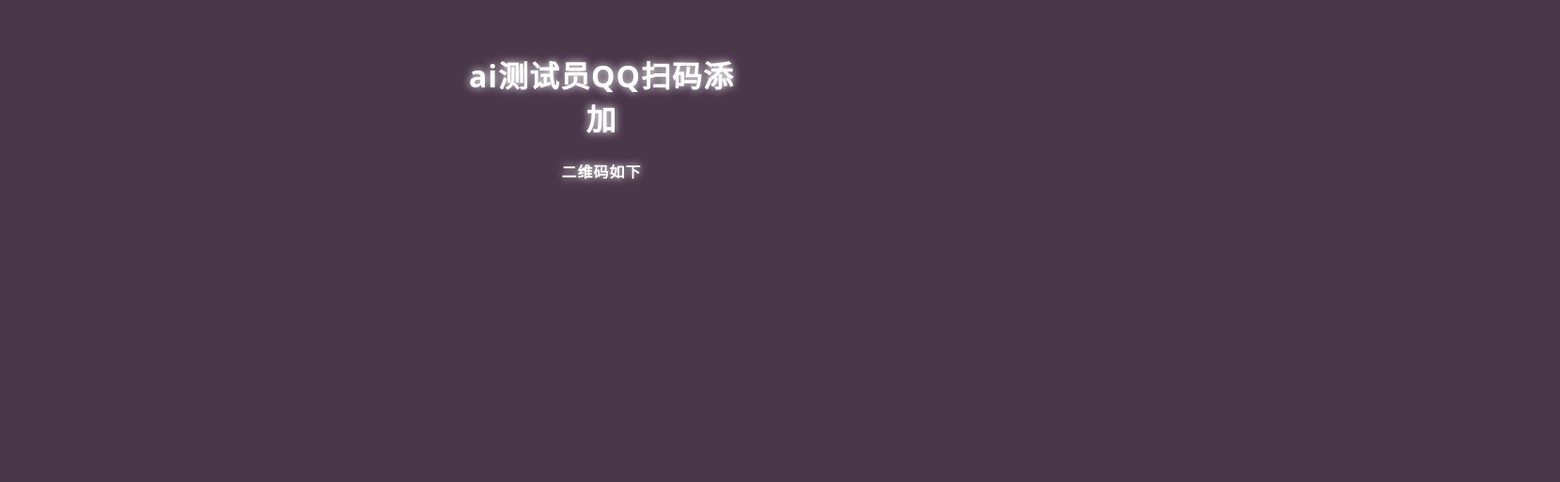
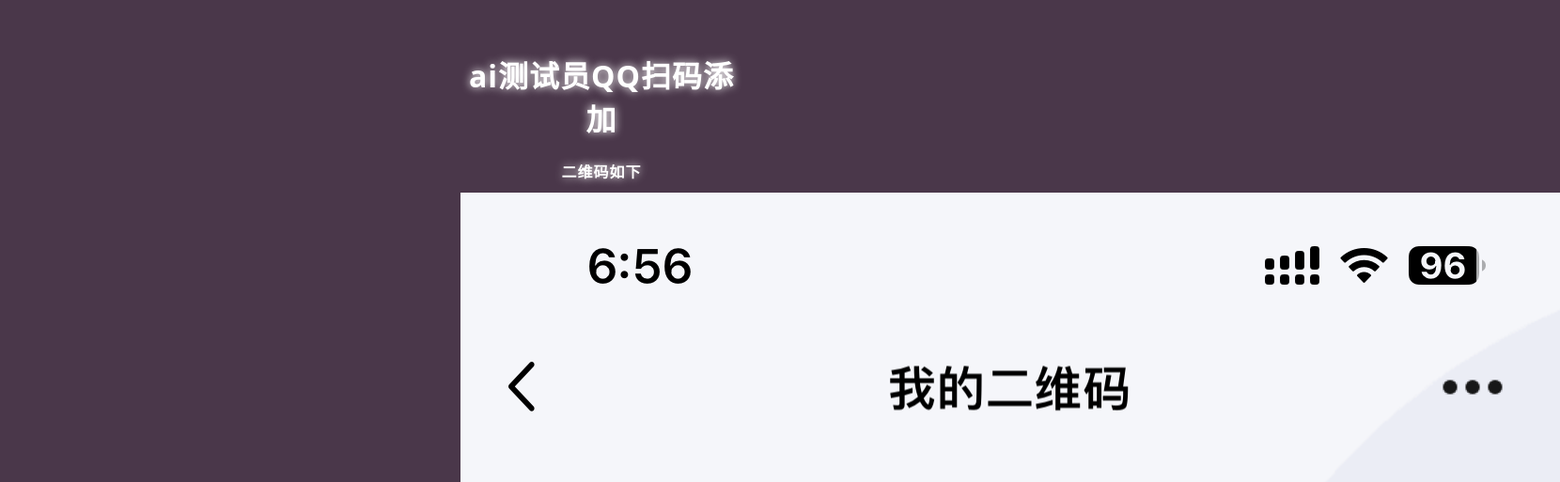
Before and after one commit to nonotouchtouch/nonotouchtouch.github.io, a plain HTML site: page index.html in a window 1280 px wide. Shown: the part 215-728 px from the top of the page at 94% size, 1660 px wide, since content can reach past the window. Drawn offline with Linux system fonts and the light colour scheme.

Commit message:
Update index.html

```diff
--- a/index.html
+++ b/index.html
@@ -159,10 +159,10 @@ h4{
         <h1>ai测试员QQ扫码添加</h1>
         <h4>二维码如下</h4>
 
-         <p id="img-wrap">
+
     <img src="img/IMG_3605.PNG">
 
-   		</p>
+
 
     </div>
 </body>
```
